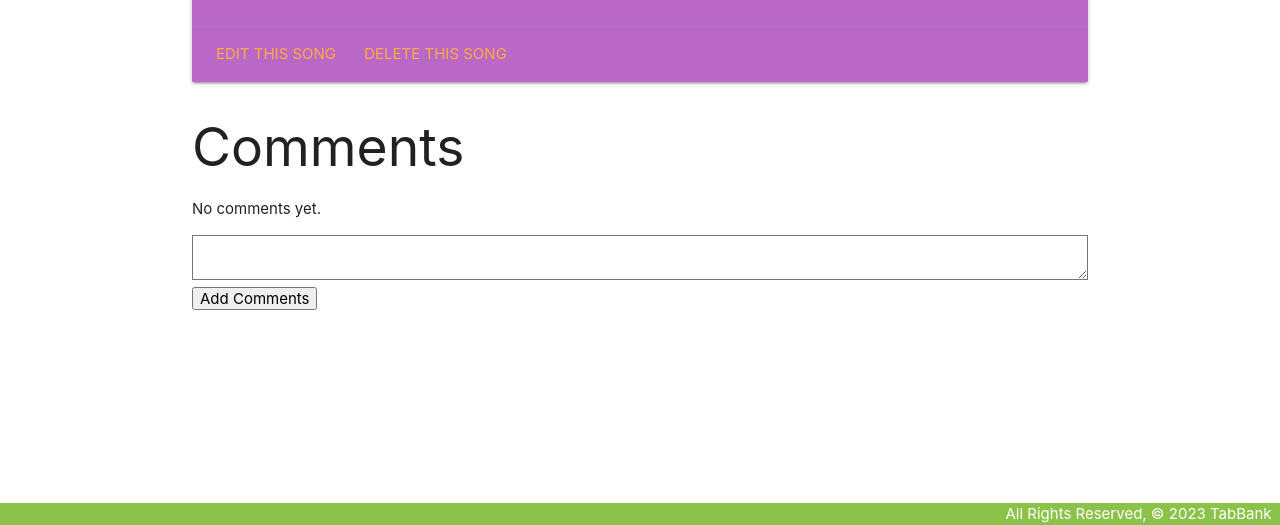
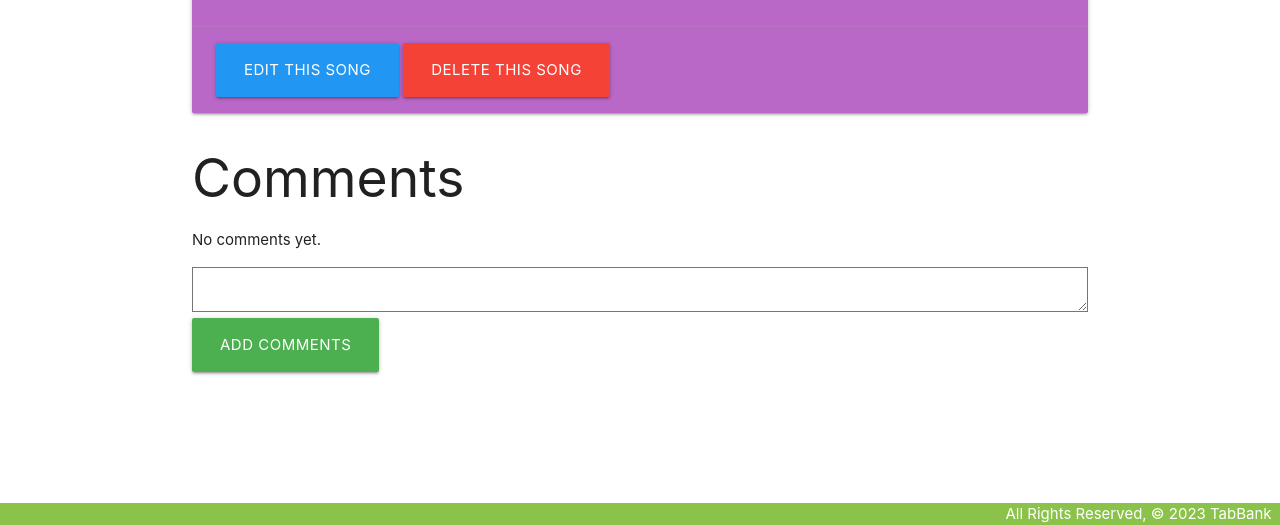
Before and after one commit to cblystone67/TabBank, a Django app: template main_app/templates/songs/details.html in a window 1280 px wide. Shown: the part 275-800 px from the top of the page. Run offline with Django 4.2, Linux system fonts and the light colour scheme; the template is opened without the code that fills it, so the values that code supplies are empty.

Commit message:
CSS additions

```diff
--- a/main_app/templates/main_app/comment_update_form.html
+++ b/main_app/templates/main_app/comment_update_form.html
@@ -6,6 +6,6 @@
   <form method="POST">
     {% csrf_token %}
     {{ form.as_p }}
-    <button type="submit">Save</button>
+    <button type="submit" class="btn-large green">Save</button>
   </form>
 {% endblock %}
--- a/main_app/templates/songs/details.html
+++ b/main_app/templates/songs/details.html
@@ -8,8 +8,8 @@
     <p>Owner: {{ song.user }}</p>
   </div>
   <div class="card-action">
-    <a href="{% url 'songs_update' song.id %}">Edit This Song</a>
-    <a href="{% url 'songs_delete' song.id %}">Delete This Song</a>
+    <a href="{% url 'songs_update' song.id %}" class="btn-large blue">Edit This Song</a>
+    <a href="{% url 'songs_delete' song.id %}" class="btn-large red">Delete This Song</a>
   </div>
 </div>
 <h2>Comments</h2>
@@ -20,8 +20,8 @@
         <p>Created at: {{ comment.created_at }}</p>
         <p>Author: {{ comment.user }}</p>
       </div>
-      <a href="{% url 'comment_update' comment.id %}">Edit</a>
-      <a href="{% url 'comment_delete' comment.id %}">Delete</a>
+      <a href="{% url 'comment_update' comment.id %}" class="btn-large blue">Edit</a>
+      <a href="{% url 'comment_delete' comment.id %}" class="btn-large red">Delete</a>
     </div>
   {% empty %}
     <p>No comments yet.</p>
@@ -29,6 +29,6 @@
   <form method="POST">
 {% csrf_token %}
     <textarea name="comment_text" rows="4" cols="50"></textarea><br>
-    <button type="submit">Add Comments</button>
+    <button type="submit" class="btn-large green">Add Comments</button>
   </form>
 {% endblock %}
--- a/main_app/templates/songs/results.html
+++ b/main_app/templates/songs/results.html
@@ -21,7 +21,7 @@
     {% endfor %}
     {% else %}
     <h2>No Search Results Found</h2>
-    <a href={% url 'about' %}> Return to about</a>
+    <a href={% url 'about' %}> Return to Search</a>
     {% endif %}
   </div>
 {% endblock %}
```
